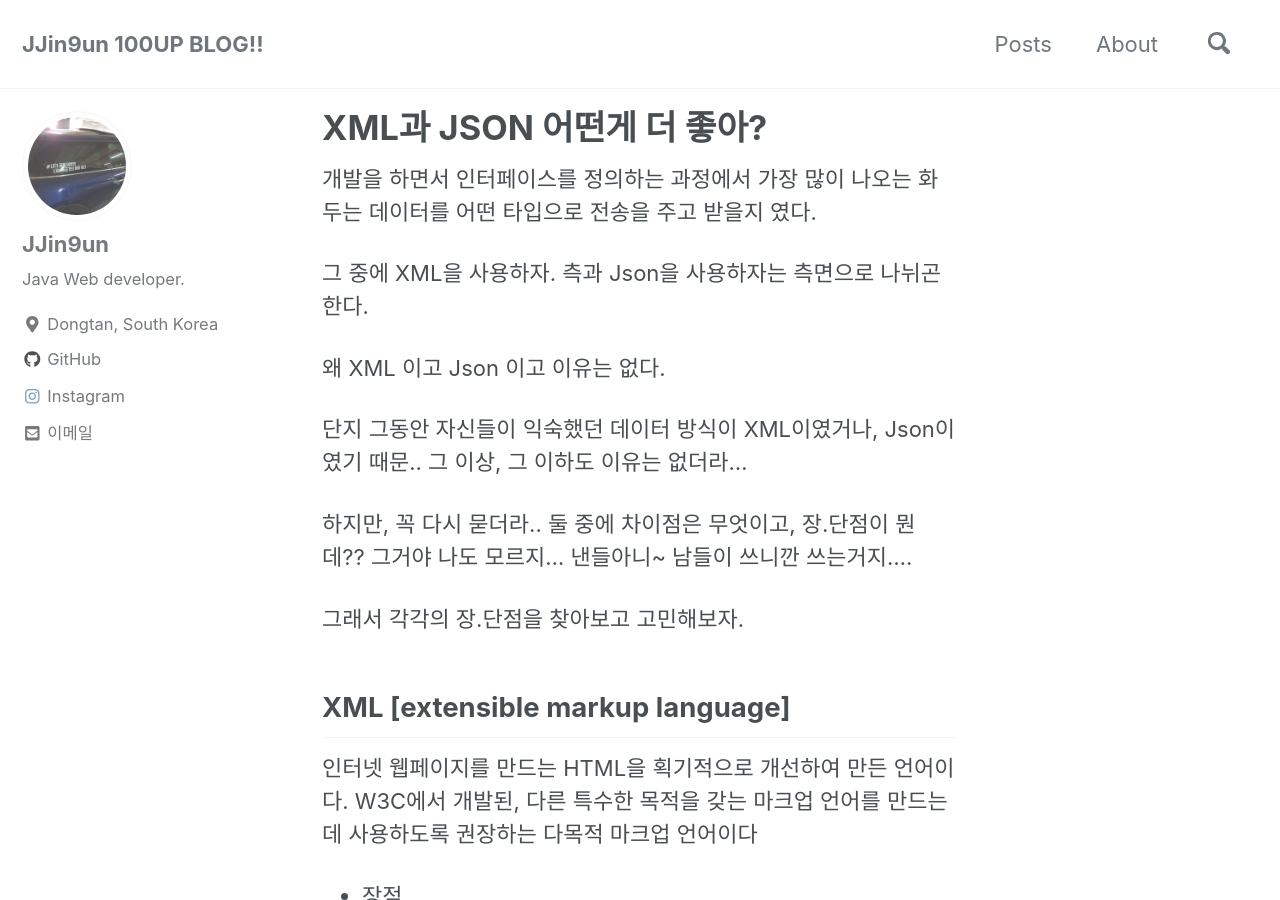
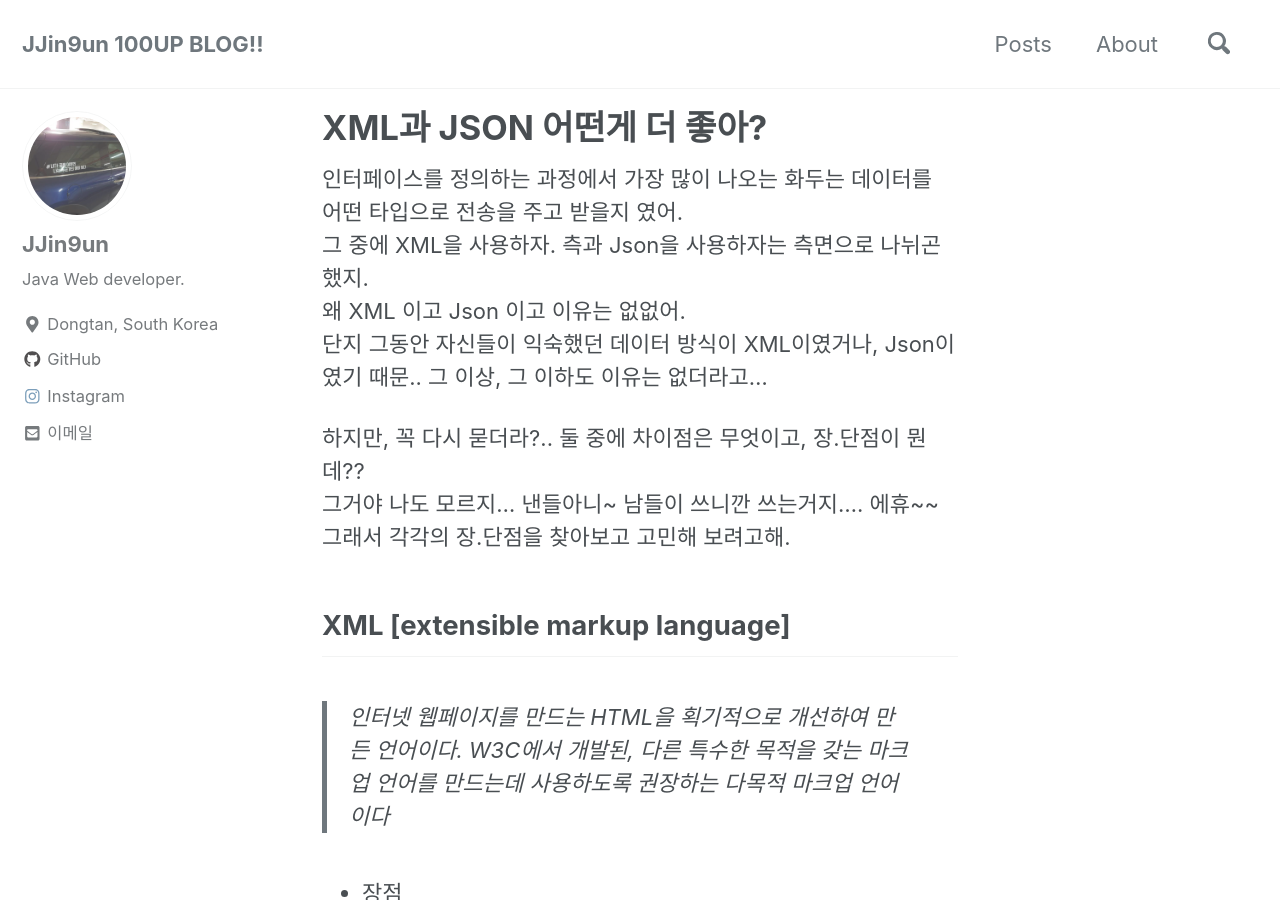
Before and after one commit to hbcsj/hbcsj.github.io, a Jekyll site: the page built from _posts/TECH/2019-07-11-post-xml-vs-json.md, in a window 1280 px wide and 900 px high. Built offline with Jekyll 4.4.1, drawn with Linux system fonts in a browser that asks for light colours; cached includes are drawn as plain includes; nearby versions of some CDN libraries; some of the changed text lies outside the part shown.

````diff
--- a/_posts/TECH/2019-07-11-post-xml-vs-json.md
+++ b/_posts/TECH/2019-07-11-post-xml-vs-json.md
@@ -10,22 +10,18 @@ tags:
 - XML vs JSON
 ---
 
-개발을 하면서 인터페이스를 정의하는 과정에서 가장 많이 나오는 화두는
-데이터를 어떤 타입으로 전송을 주고 받을지 였다.
+인터페이스를 정의하는 과정에서 가장 많이 나오는 화두는
+데이터를 어떤 타입으로 전송을 주고 받을지 였어.
+그 중에 XML을 사용하자. 측과 Json을 사용하자는 측면으로 나뉘곤 했지.
+왜 XML 이고 Json 이고 이유는 없없어.
+단지 그동안 자신들이 익숙했던 데이터 방식이 XML이였거나, Json이였기 때문.. 그 이상, 그 이하도 이유는 없더라고...
 
-그 중에 XML을 사용하자. 측과 Json을 사용하자는 측면으로 나뉘곤 한다.
-
-왜 XML 이고 Json 이고 이유는 없다.
-
-단지 그동안 자신들이 익숙했던 데이터 방식이 XML이였거나, Json이였기 때문.. 그 이상, 그 이하도 이유는 없더라...
-
-하지만, 꼭 다시 묻더라.. 둘 중에 차이점은 무엇이고, 장.단점이 뭔데??
-그거야 나도 모르지... 낸들아니~ 남들이 쓰니깐 쓰는거지....
-
-그래서 각각의 장.단점을 찾아보고 고민해보자.
+하지만, 꼭 다시 묻더라?.. 둘 중에 차이점은 무엇이고, 장.단점이 뭔데??
+그거야 나도 모르지... 낸들아니~ 남들이 쓰니깐 쓰는거지.... 에휴~~
+그래서 각각의 장.단점을 찾아보고 고민해 보려고해.
 
 ## XML [extensible markup language]
-인터넷 웹페이지를 만드는 HTML을 획기적으로 개선하여 만든 언어이다.
+> 인터넷 웹페이지를 만드는 HTML을 획기적으로 개선하여 만든 언어이다.
 W3C에서 개발된, 다른 특수한 목적을 갖는 마크업 언어를 만드는데 사용하도록 권장하는 다목적 마크업 언어이다
 
 - 장점
@@ -40,7 +36,7 @@ W3C에서 개발된, 다른 특수한 목적을 갖는 마크업 언어를 만
   - 파싱이 힘들고, 속도도 느리다.
 
 ## JSON [JavaScript Object Notation]
-속성-값 쌍( attribute–value pairs and array data types (or any other serializable value)) 또는 "키-값 쌍"으로 이루어진 데이터 오브젝트를 전달하기 위해 인간이 읽을 수 있는 텍스트를 사용하는 개방형 표준 포맷이다.
+> 속성-값 쌍( attribute–value pairs and array data types (or any other serializable value)) 또는 "키-값 쌍"으로 이루어진 데이터 오브젝트를 전달하기 위해 인간이 읽을 수 있는 텍스트를 사용하는 개방형 표준 포맷이다.
 비동기 브라우저/서버 통신 (AJAX)을 위해, 넓게는 XML(AJAX가 사용)을 대체하는 주요 데이터 포맷이다.
 
 - 장점
@@ -54,9 +50,9 @@ W3C에서 개발된, 다른 특수한 목적을 갖는 마크업 언어를 만
   - 내용이 함축적이다 보니 내용의 의미파악은 힘들수 있다.
   - 적은 데이터양으로 전송시에 유리하나, 대용량에선 불리할 수도 있다.
 
-XML 과 JSON의 데이터 전송 및 파싱에 대해선 XML이 당연히 Overhead가 높게 나온다.
+XML 과 JSON의 데이터 전송 및 파싱에 대해선 XML이 당연히 Overhead가 높게 나온데.
 MongoDB, Elastic Search 등에서도 JSON이 기본 포맷이고, Javascript가 활용도가 높은 언어이기도 하기에,
 
 ```text
-이왕이면 JSON을 사용하자.
+이왕이면 JSON을 사용할래.
 ```
````
Also changed, not shown: _drafts/2019-07-11-post-why-spring.md (deleted, +0 -83 lines), _posts/TECH/2019-07-11-post-why-spring.md (added, +83 -0 lines).
